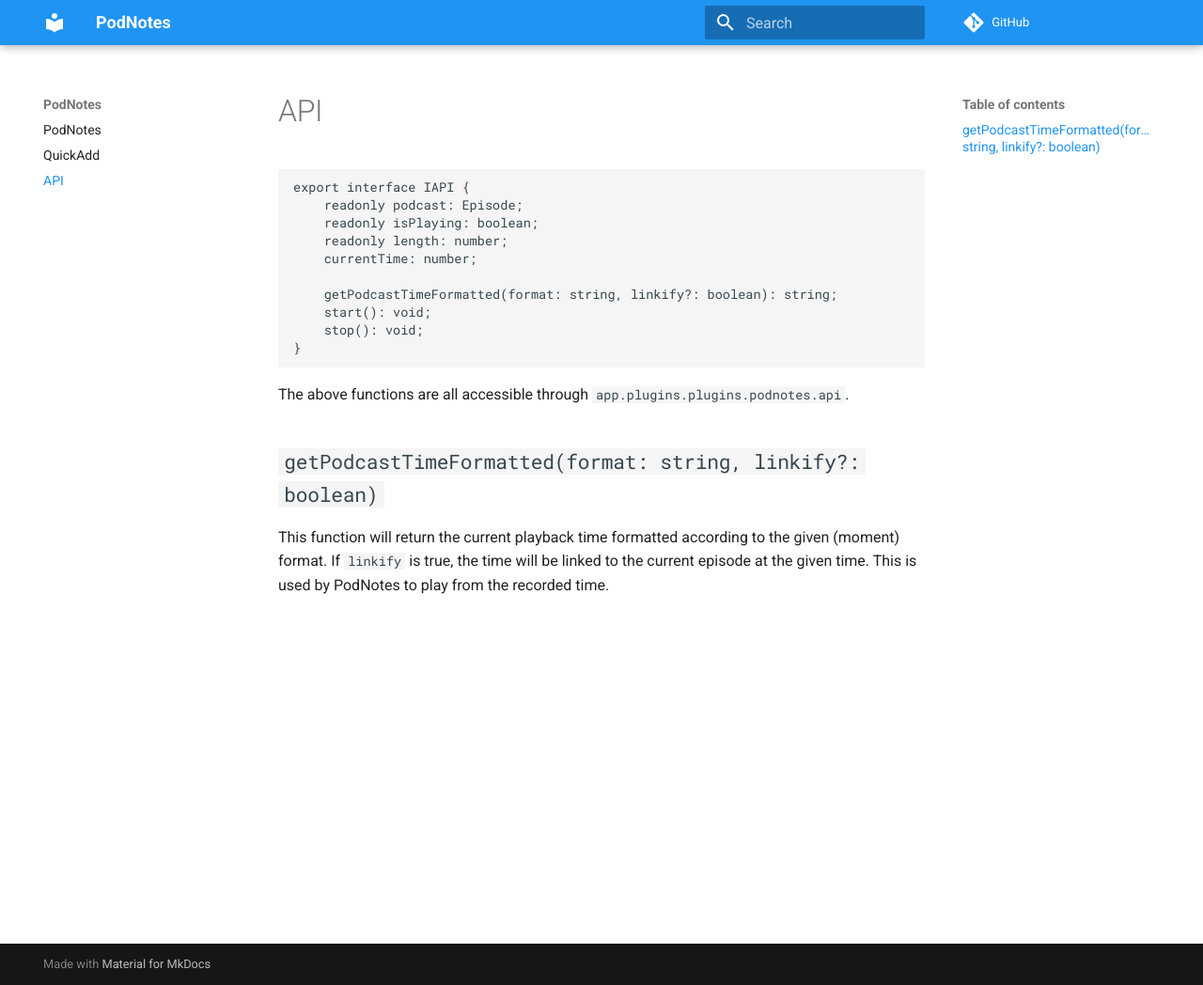
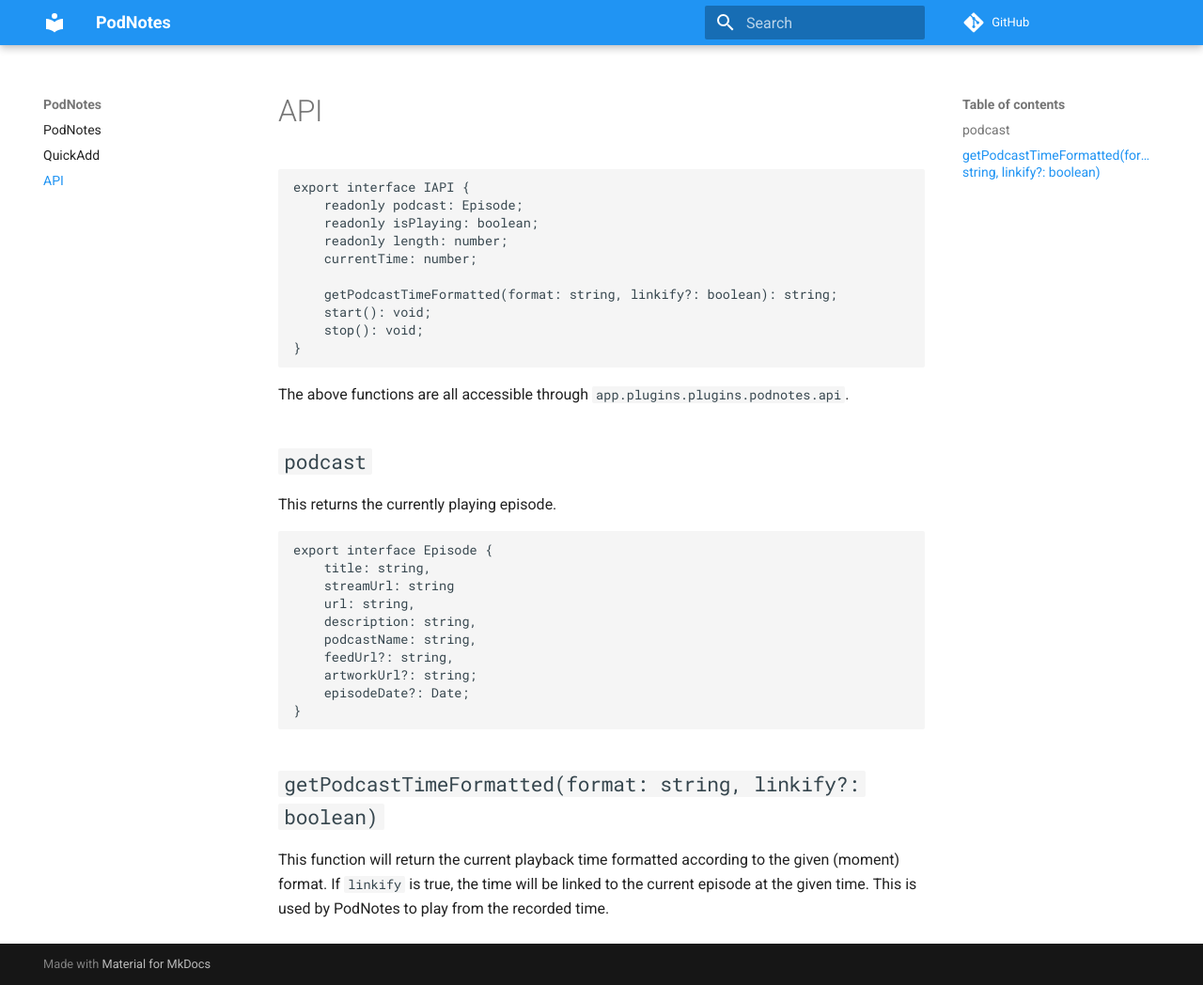
Before and after one commit to chhoumann/PodNotes, an MkDocs documentation site: the page built from docs/docs/api.md, in a window 1280 px wide and 1048 px high. Shown: the whole window at 94% size. Built offline with MkDocs 1.6.1 and Material for MkDocs 9.7.7, drawn with Linux system fonts in a browser that asks for light colours; comment, search, counter and statistics services are not loaded.

Commit message:
docs: add more api documentation

````diff
--- a/docs/docs/api.md
+++ b/docs/docs/api.md
@@ -14,6 +14,22 @@ export interface IAPI {
 
 The above functions are all accessible through `app.plugins.plugins.podnotes.api`.
 
+## `podcast`
+This returns the currently playing episode.
+
+```js
+export interface Episode {
+    title: string,
+	streamUrl: string
+	url: string,
+	description: string,
+	podcastName: string,
+	feedUrl?: string,
+	artworkUrl?: string;
+	episodeDate?: Date;
+}
+```
+
 ## `getPodcastTimeFormatted(format: string, linkify?: boolean)`
 This function will return the current playback time formatted according to the given (moment) format.
 If `linkify` is true, the time will be linked to the current episode at the given time. This is used by PodNotes to play from the recorded time.
````
